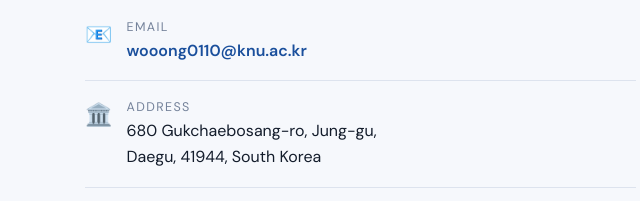
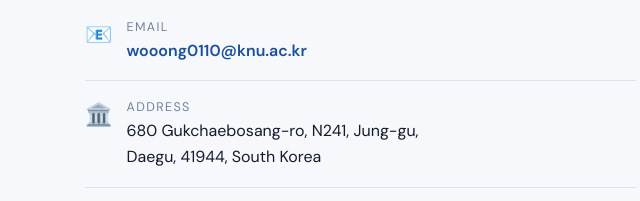
Before and after one commit to kkonoo/choi-lab, a plain HTML site: page contact.html in a window 1280 px wide. Shown: the part 569-770 px from the top of the page, 9-649 px from the left. Drawn offline with Linux system fonts and the light colour scheme.

Commit message:
Update contact.html

```diff
--- a/contact.html
+++ b/contact.html
@@ -46,7 +46,7 @@
         </div>
         <div class="contact-item">
           <div class="ic">🏛️</div>
-          <div><div class="k">Address</div><div class="v">680 Gukchaebosang-ro, Jung-gu,<br>Daegu, 41944, South Korea</div></div>
+          <div><div class="k">Address</div><div class="v">680 Gukchaebosang-ro, N241, Jung-gu,<br>Daegu, 41944, South Korea</div></div>
         </div>
         <div class="contact-item" style="border-bottom:0">
           <div class="ic">🏫</div>
```
